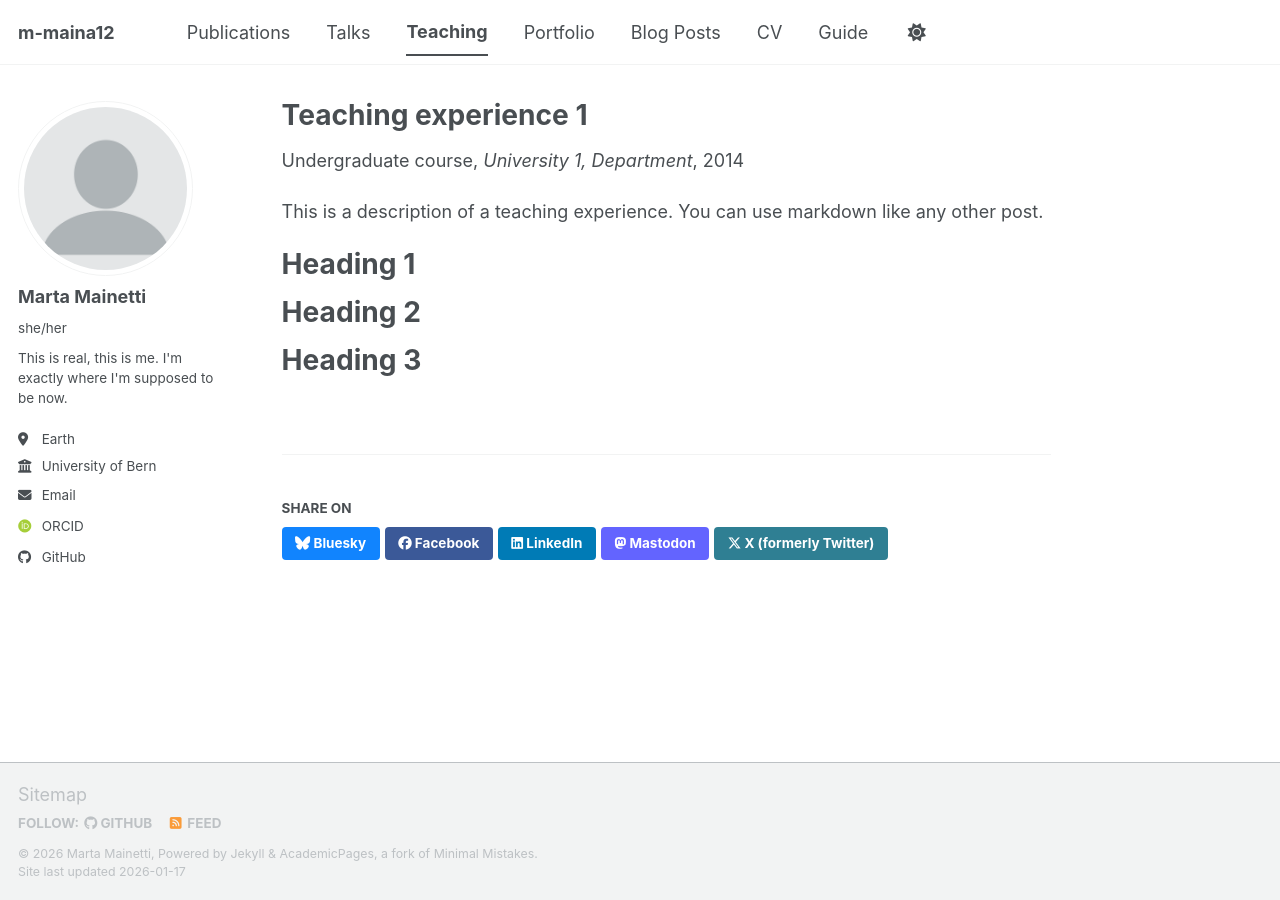
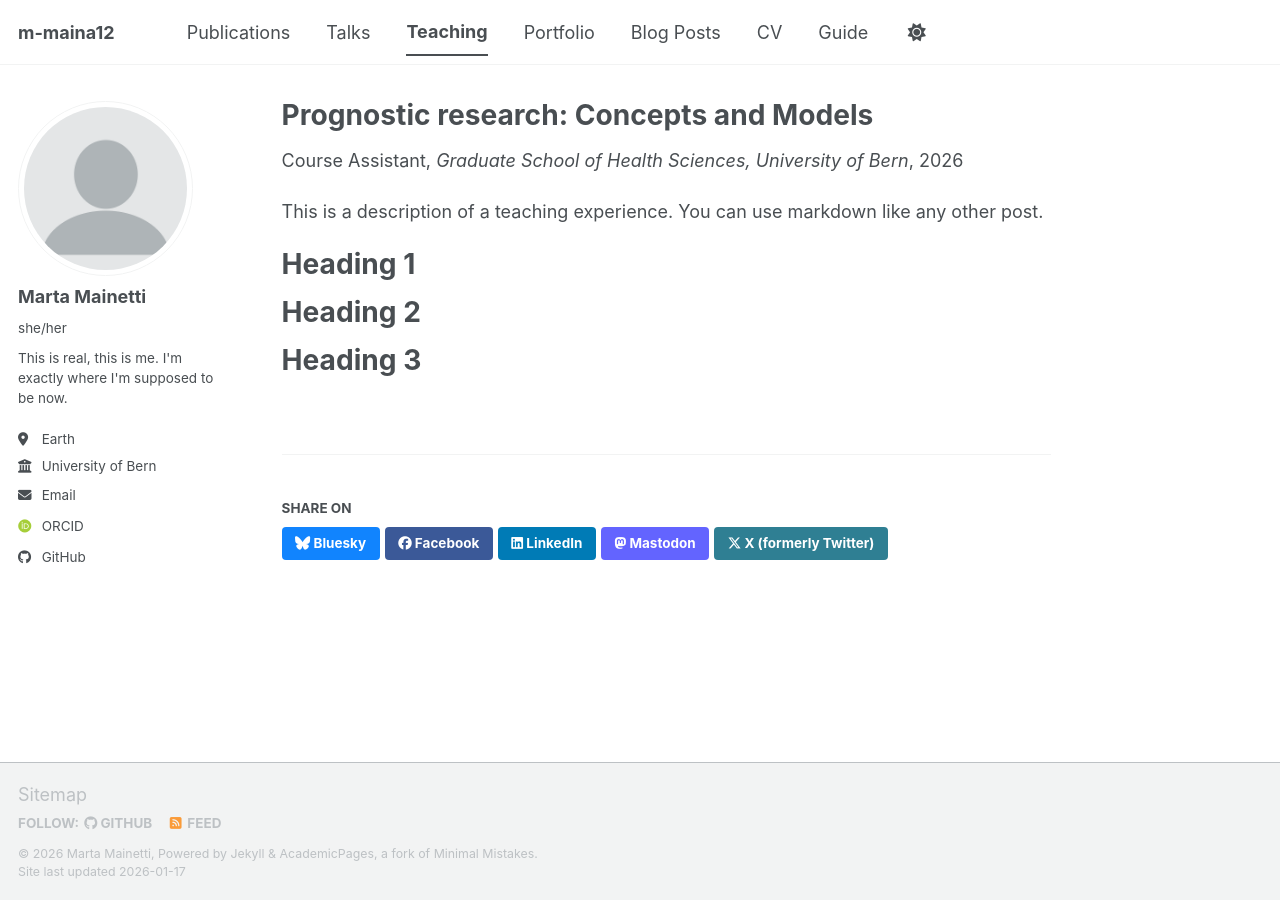
Before and after one commit to m-maina12/m-maina12.github.io, a Jekyll site: the page built from _teaching/2014-spring-teaching-1.md, in a window 1280 px wide. Built offline with Jekyll 4.4.1, drawn with Linux system fonts in a browser that asks for light colours; some web fonts are replaced; a script bundle is joined from its source files by our own code; library files that are not in the unit come from our copies.

Commit message:
Update 2014-spring-teaching-1.md

```diff
--- a/_teaching/2014-spring-teaching-1.md
+++ b/_teaching/2014-spring-teaching-1.md
@@ -1,11 +1,12 @@
 ---
-title: "Teaching experience 1"
+title: "Prognostic research: Concepts and Models"
 collection: teaching
-type: "Undergraduate course"
+type: "Course Assistant"
 permalink: /teaching/2014-spring-teaching-1
-venue: "University 1, Department"
-date: 2014-01-01
-location: "City, Country"
+venue: "Graduate School of Health Sciences, University of Bern"
+academic_year: "2025/2026"
+# date: 2014-01-01
+location: "Bern, CH"
 ---
 
 This is a description of a teaching experience. You can use markdown like any other post.
```
